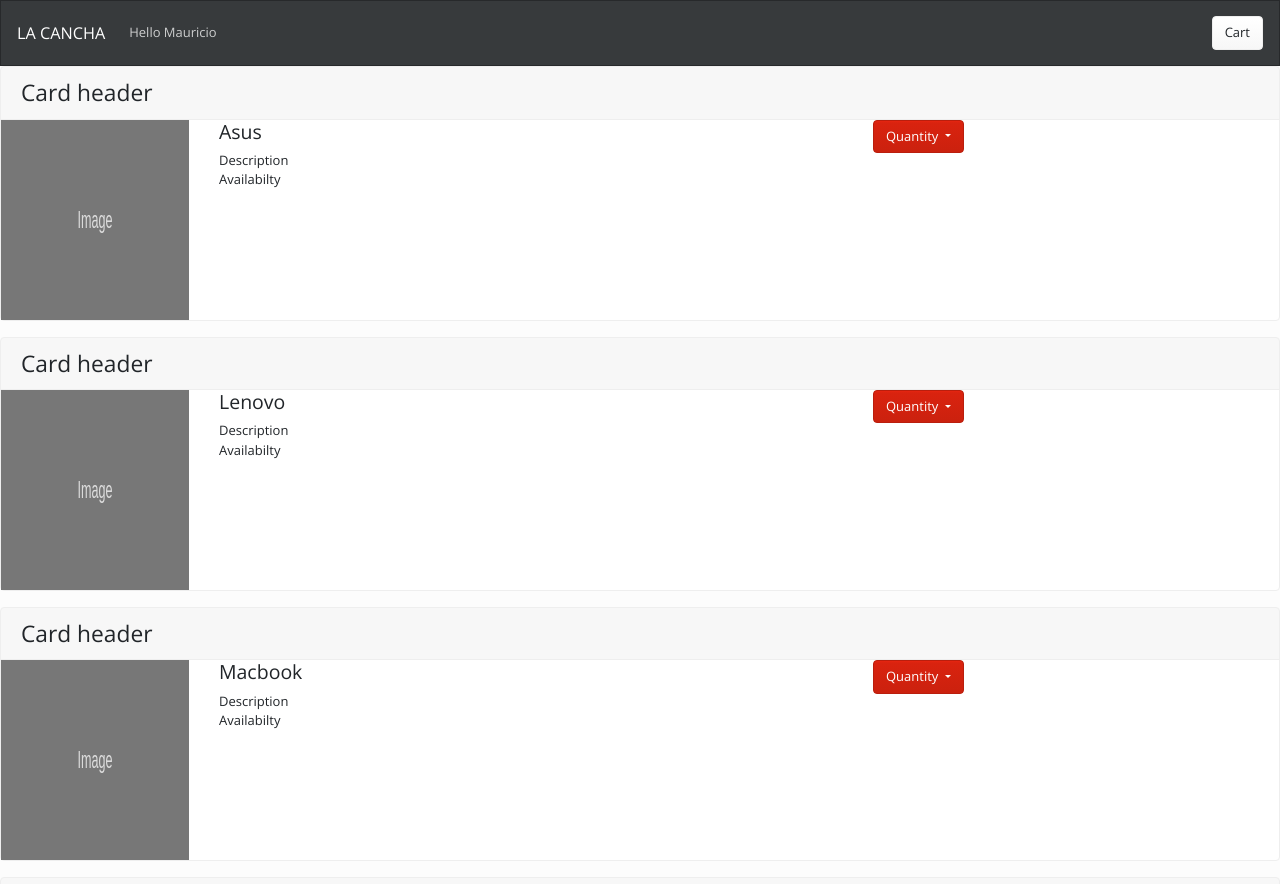
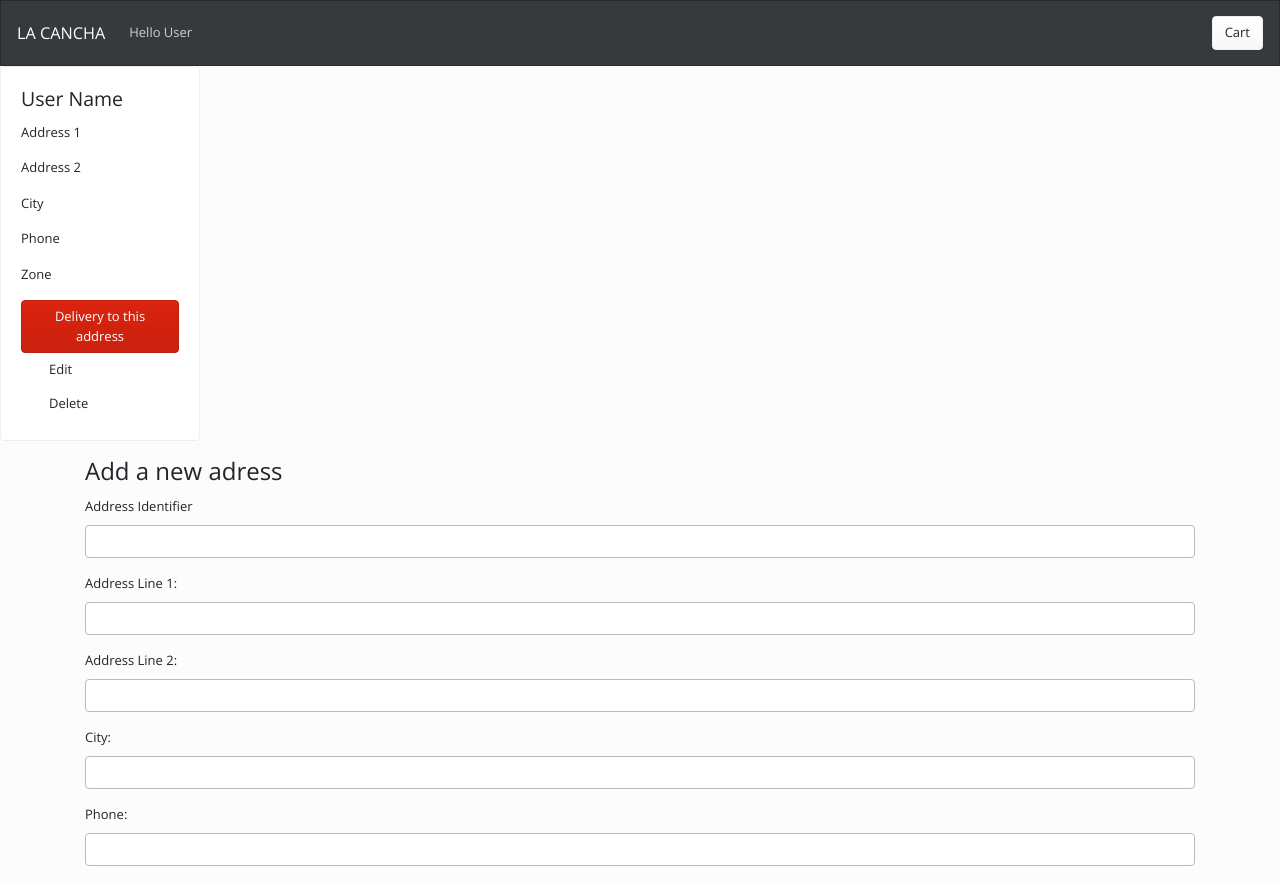
Before and after one commit to aljiar/Group2C2, an Angular app in the folder UI-eCommerce/: page / in a window 1280 px wide. Shown: the top 884 px of the page. Built offline with nearby package versions, Linux system fonts and the light colour scheme.

Commit message:
UI-FOURTH: Adding basic structure to set address page

```diff
--- a/UI-eCommerce/src/app/app.component.html
+++ b/UI-eCommerce/src/app/app.component.html
@@ -1,2 +1,2 @@
-<app-shopping-cart></app-shopping-cart>
+<app-set-address></app-set-address>
 <router-outlet></router-outlet>
--- a/UI-eCommerce/src/app/components/navbar/navbar.component.html
+++ b/UI-eCommerce/src/app/components/navbar/navbar.component.html
@@ -6,7 +6,7 @@
 
   <div class="collapse navbar-collapse" id="navbarColor02">
     <ul class="navbar-nav mr-auto">
-        <a class="nav-link" href="#">Hello Mauricio</a>
+        <a class="nav-link" href="#">Hello User</a>
     </ul>
     <form class="form-inline my-2 my-lg-0">
       <button class="btn btn-secondary my-2 my-sm-0" type="submit">Cart</button>
--- a/UI-eCommerce/src/app/components/set-address/set-address.component.html
+++ b/UI-eCommerce/src/app/components/set-address/set-address.component.html
@@ -1,3 +1,55 @@
-<p>
-  set-address works!
-</p>
+<app-navbar></app-navbar>
+<div class="card-columns">
+  <div class="card" style="width:200px">
+    <div class="card-body">
+      <h4 class="card-title">User Name</h4>
+      <p class="card-text">Address 1</p>
+      <p class="card-text">Address 2</p>
+      <p class="card-text">City</p>
+      <p class="card-text">Phone</p>
+      <p class="card-text">Zone</p>
+      <a href="#" class="btn btn-primary">Delivery to this address</a>
+      <div class="w-100"></div>
+      <div class="container">
+          <div class="row">
+              <div class="col">
+                  <button type="button" class="btn">Edit</button>
+              </div>
+              <div class="col">
+                  <button type="button" class="btn">Delete</button>
+              </div>
+            </div>
+        </div>
+    </div>
+  </div>
+</div>
+<div class="container">
+  <form>
+    <fieldset>
+      <legend>Add a new adress</legend>
+      <div class="form-group">
+        <label for="exampleInputEmail1">Address Identifier</label>
+        <input type=text class="form-control" id="userName">
+      </div>
+      <div class="form-group">
+        <label for="exampleInputEmail1">Address Line 1:</label>
+        <input type="text" class="form-control" id="addressOne">
+      </div>
+      <div class="form-group">
+        <label for="exampleInputEmail1">Address Line 2:</label>
+        <input type="text" class="form-control" id="addressTwo">
+      </div>
+      <div class="form-group">
+        <label for="exampleInputEmail1">City:</label>
+        <input type="text" class="form-control" id="city">
+      </div>
+      <div class="form-group">
+        <label for="exampleInputEmail1">Phone:</label>
+        <input type="text" class="form-control" id="phone">
+      </div><div class="form-group">
+        <label for="exampleInputEmail1">Zone:</label>
+        <input type="text" class="form-control" id="zone">
+      </div>
+    </fieldset>
+  </form>
+</div>
```
